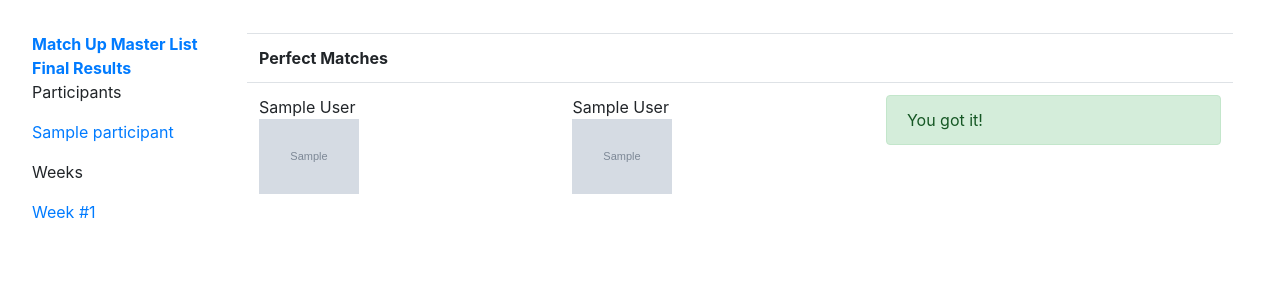
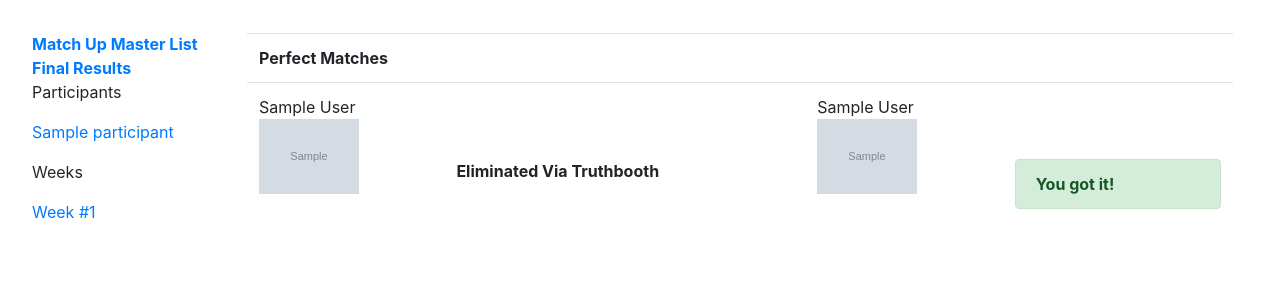
Before and after one commit to astromitts/are-you-the-one, a Django app: page /results/ in a window 1280 px wide. Shown: the top 300 px of the page. Run offline with Django 3.2, Linux system fonts and the light colour scheme; tables that the repository leaves empty hold one stand-in row (values such as "Sample post"); grey boxes marked "Sample" are stand-in pictures; some libraries are stand-ins or nearby versions.

Commit message:
Add final result types

```diff
--- a/ayto/models.py
+++ b/ayto/models.py
@@ -169,15 +169,17 @@ class PotentialMatchup(models.Model):
     @property
     def elimination_type(self):
         if self.eliminated_via_truthbooth:
-            return 'eliminated via truthbooth'
+            return 'Eliminated Via Truthbooth'
         elif self.eliminated_via_blackout:
-            return 'eliminated via blackout'
+            return 'Eliminated Via Blackout'
         elif self.manually_eliminated:
-            return 'manual elimination'
+            return 'Manual Elimination'
         elif self.perfect_match:
-            return 'perfect match'
+            if self.perfect_match_via_truthbooth:
+                return 'Perfect Match: Truth Booth'
+            return 'Final Match'
         elif self.speculative_match:
-            return 'speculative match'
+            return 'Speculative Match'
         return "can't be eliminated"
 
     @property
--- a/ayto/static/css/app.css
+++ b/ayto/static/css/app.css
@@ -57,6 +57,11 @@
   color: #FF9800 !important;
 }
 
+.final-result-type {
+  margin-top: 4rem;
+  font-weight: bold;
+}
+
 .index-label {
   font-size: 0.7rem;
 }
--- a/ayto/static/scss/_app.scss
+++ b/ayto/static/scss/_app.scss
@@ -58,6 +58,10 @@
 		}
 	}
 }
+.final-result-type {
+	margin-top: 4rem;
+	font-weight: bold;
+}
 .index-label {
 	font-size: .7rem;
 }
--- a/ayto/templates/ayto/results.html
+++ b/ayto/templates/ayto/results.html
@@ -14,15 +14,22 @@
 							<div><img class="profile_img_results" src="{{pm.participant1.picture}}" /></div>
 						</td>
 						<td>
+							<div class="final-result-type">
+								{{pm.elimination_type}}
+							</div>
+						</td>
+						<td>
 							<div>{{pm.participant2.full_name}}</div>
 							<div><img class="profile_img_results" src="{{pm.participant2.picture}}" /></div>
 						</td>
 						<td>
-							{% if pm.speculative_match %}
-								<div class="alert alert-success">You got it!</div>
-							{% else %}
-								<div class="alert alert-warning">You missed it!</div>
-							{% endif %}
+							<div class="final-result-type">
+								{% if pm.speculative_match %}
+									<div class="alert alert-success">You got it!</div>
+								{% else %}
+									<div class="alert alert-warning">You missed it!</div>
+								{% endif %}
+							</div>
 						</td>
 					</tr>
 				{% endfor %}
```
Also changed, not shown: README.md, 1 other file.
